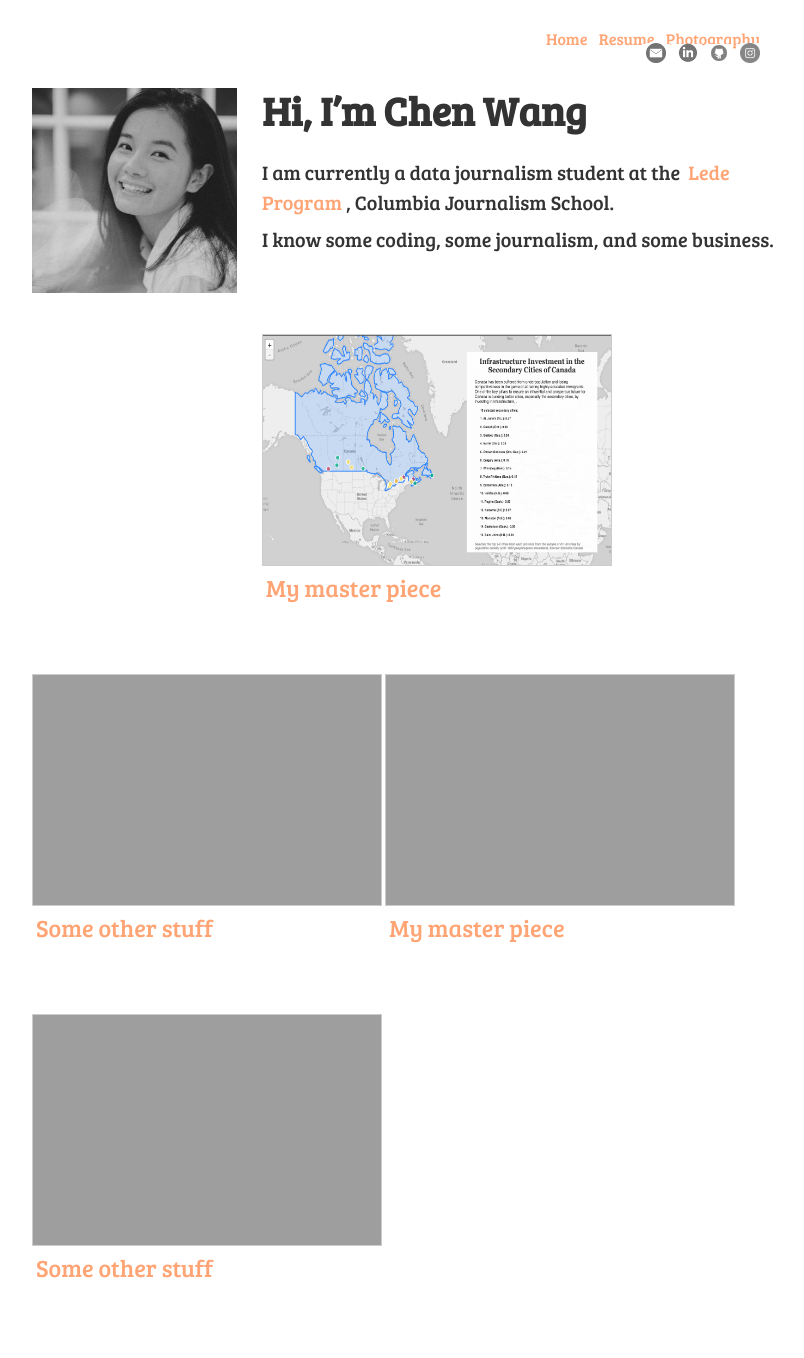
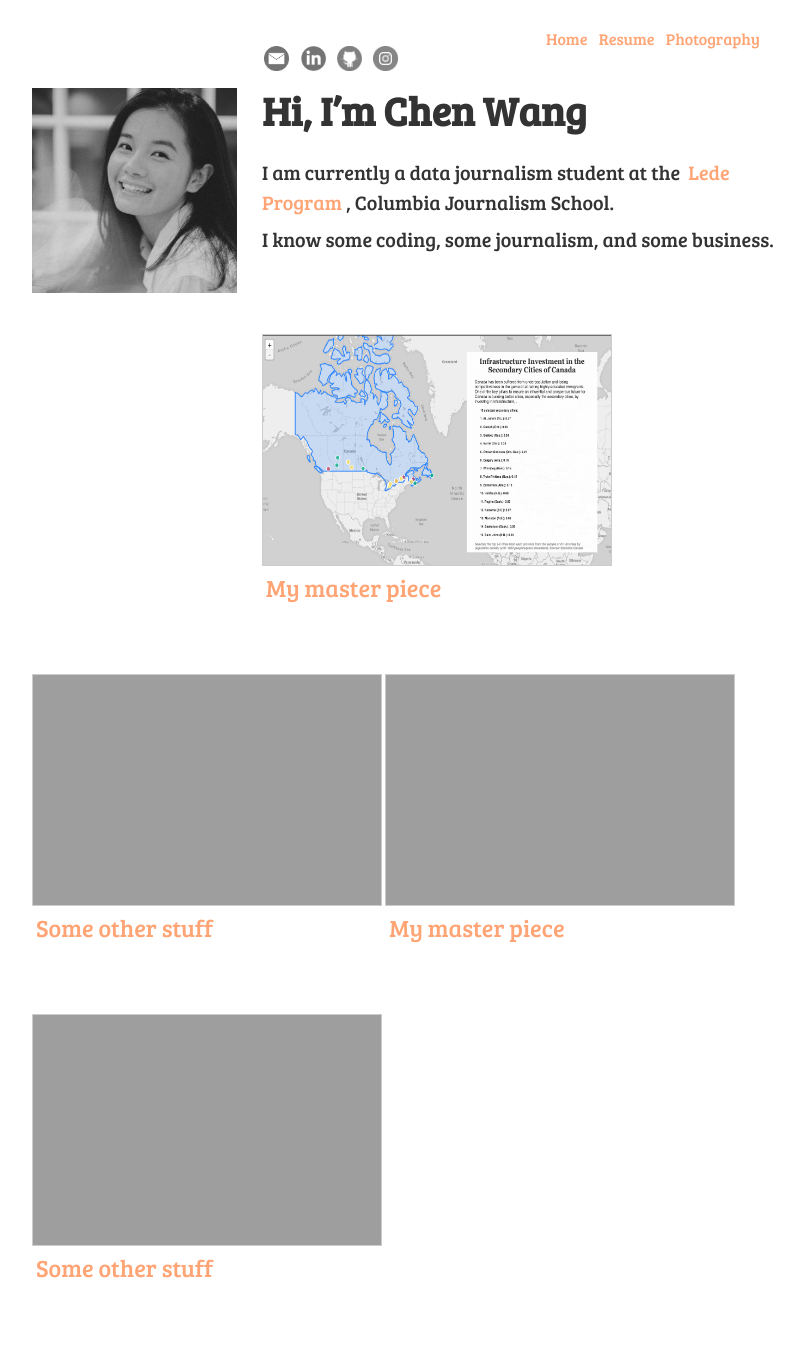
Before and after one commit to hichenwang/Data_Studio_Projects, a Jekyll site: the page built from docs/index.md, in a window 1280 px wide. Shown: the whole page, without its empty margins (233-1037 px from the left). Built offline with Jekyll 4.4.1, drawn with Linux system fonts in a browser that asks for light colours.

Commit message:
website update

```diff
--- a/docs/assets/css/main.css
+++ b/docs/assets/css/main.css
@@ -7,18 +7,6 @@
   font-family: 'Bree Serif', serif;
   position: relative;
 }
-
-/*
-.container:first-of-type {
-  width: 750px;
-  color: #333;
-  margin: 10px auto;
-  padding-bottom: 60px;
-  padding-top: 60px;
-  font-family: 'Bree Serif', serif;
-  position: relative;
-}
- */
 
 #nav {
   position: absolute;
@@ -30,9 +18,12 @@
 }
 
 #nav img {
-	width: 20px;
-	height: 20px;
+	width: 25px;
+	height: 25px;
 	display: inline;
+	position: relative;
+	right: 362px;
+	top: 3px;
 }
 
 h1 {
```
Also changed, not shown: docs/assets/github.png, docs/assets/linkedin.png.
